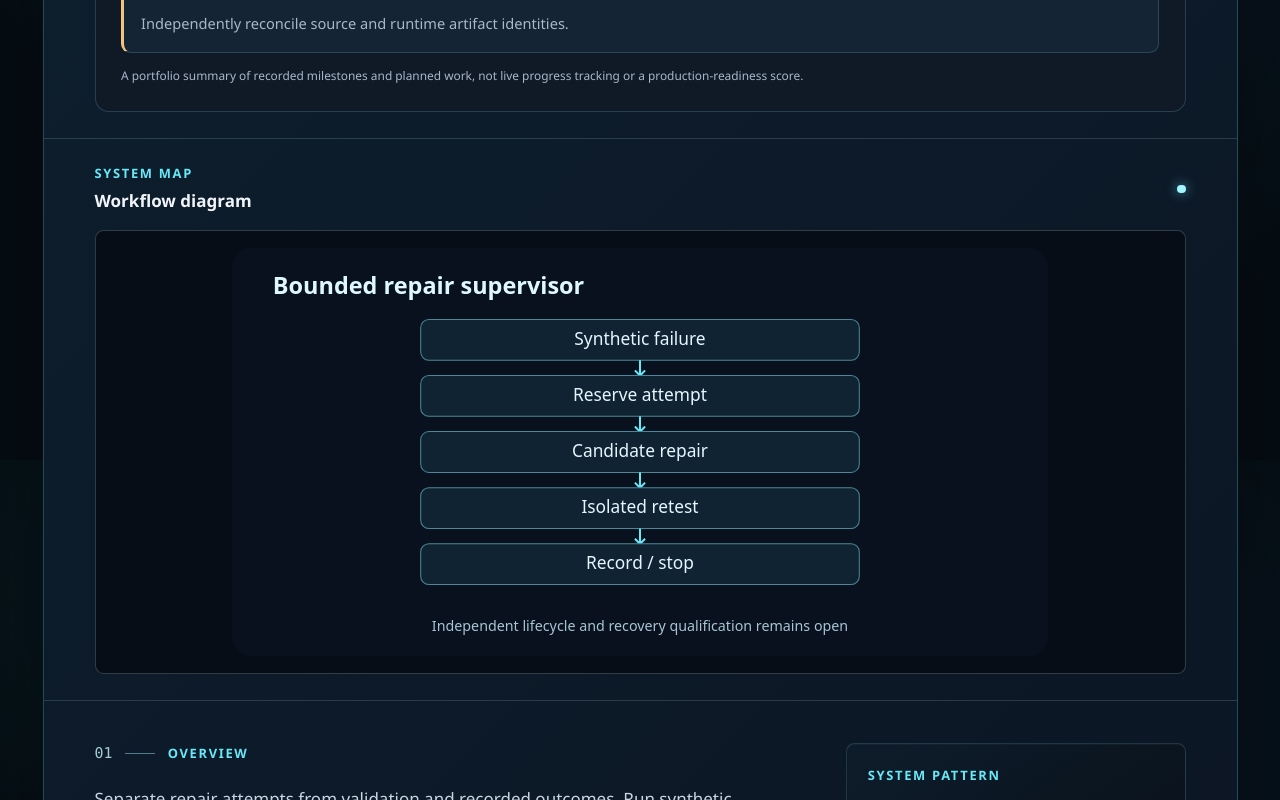
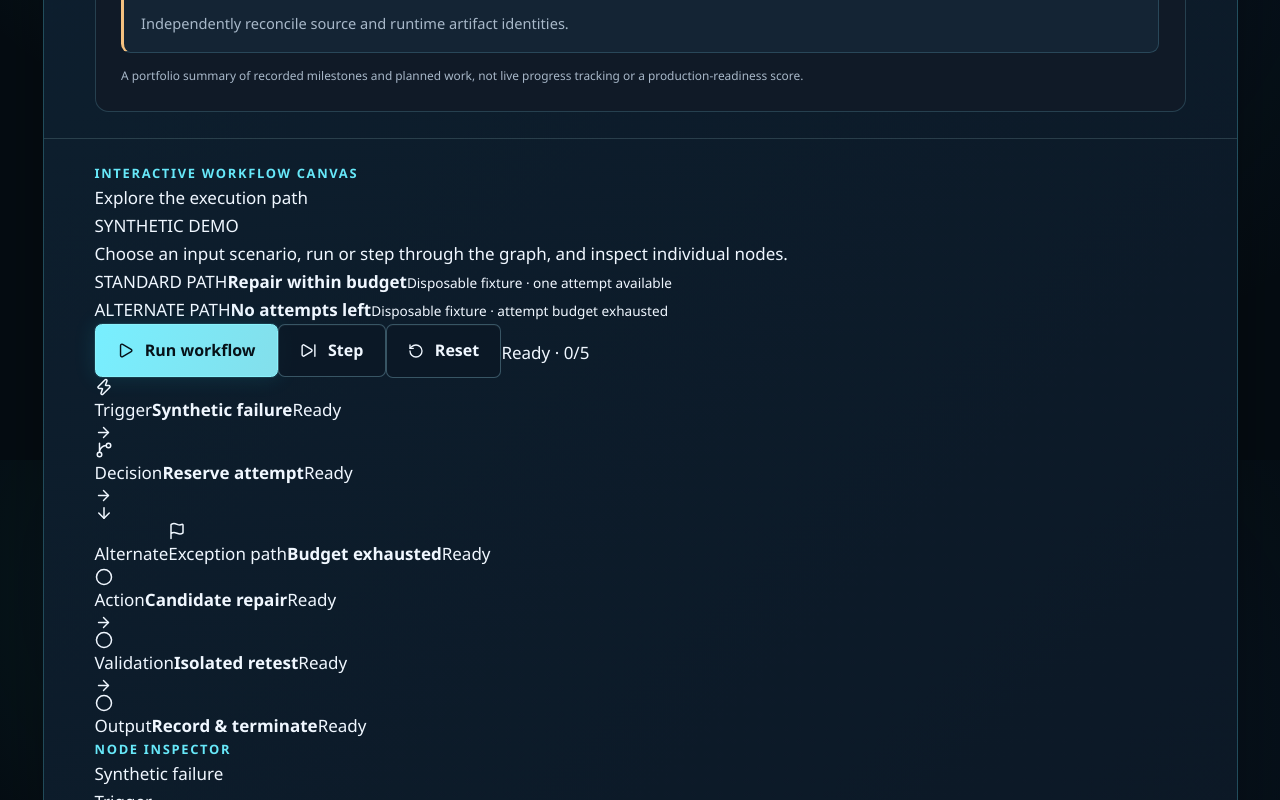
Before and after one commit to jette-sketch/aries-automation-portfolio, a Next.js app: page /projects/ai-autopilot-supervisor in a window 1280 px wide. Shown: the part 1140-1940 px from the top of the page. Built offline with nearby package versions, Linux system fonts and the light colour scheme.

Commit message:
Mount workflow canvas in app/projects/[slug]/page.tsx

```diff
--- a/app/projects/[slug]/page.tsx
+++ b/app/projects/[slug]/page.tsx
@@ -5,6 +5,7 @@ import { ArrowLeft, ArrowUpRight, Check, CircleDot, ShieldCheck } from 'lucide-r
 import { projects } from '@/data/projects';
 import { ThemeToggle } from '@/components/ThemeToggle';
 import { ProjectRoadmap } from '@/components/ProjectRoadmap';
+import { ProjectWorkflowCanvas } from '@/components/ProjectWorkflowCanvas';
 
 export function generateStaticParams() {
   return projects.map((project) => ({ slug: project.slug }));
@@ -87,6 +88,10 @@ export default async function ProjectDetailPage({
 
         <section className="border-b border-cyan-100/15 px-5 py-6 sm:px-8 lg:px-12" aria-label="Development roadmap">
           <ProjectRoadmap slug={project.slug} />
+        </section>
+
+        <section className="border-b border-cyan-100/15 px-5 py-6 sm:px-8 lg:px-12" aria-label="Interactive workflow canvas">
+          <ProjectWorkflowCanvas slug={project.slug} />
         </section>
 
         <section className="border-b border-cyan-100/15 px-5 py-6 sm:px-8 lg:px-12" aria-labelledby="workflow-diagram-title">
```
